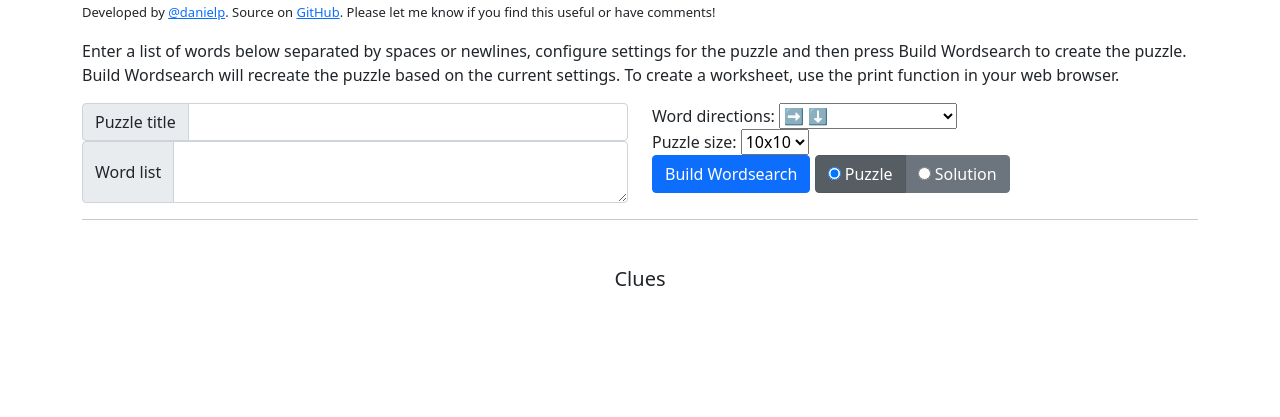
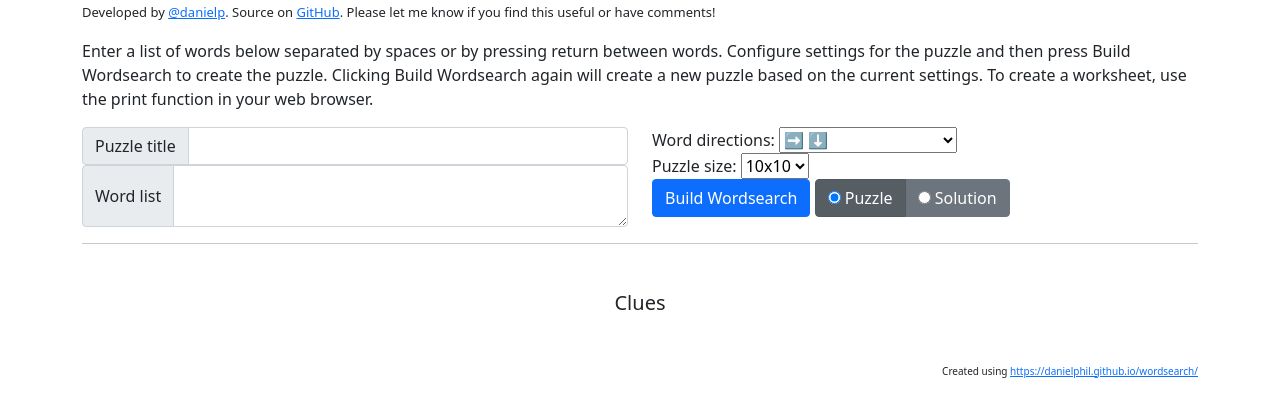
Before and after one commit to danielphil/wordsearch, a website built with webpack: page docs/index.html in a window 1280 px wide. Shown: the part 53-470 px from the top of the page. Built offline with nearby package versions, Linux system fonts and the light colour scheme.

Commit message:
Fixing up text, stopping the <hr> before the puzzle from appearing in printouts and adding a small credits link to the printed puzzle

```diff
--- a/docs/index.html
+++ b/docs/index.html
@@ -24,6 +24,13 @@
         }
         .credits {
             font-size: small;
+        }
+        .smallcredits {
+            font-size: x-small;
+            display: table;
+            margin-top: 3em;
+            margin-left: auto;
+            margin-right: 0px;
         }
     </style>
     <title>Wordsearch Puzzle Generator</title>
@@ -130,8 +137,8 @@
                 <h1>Wordsearch Puzzle Generator</h1>
                 <p class="credits">Developed by <a href="https://twitter.com/danielp">@danielp</a>. Source on <a href="https://github.com/danielphil/wordsearch">GitHub</a>. Please let me know if you find this useful or have comments!</p>
                 <p>
-                    Enter a list of words below separated by spaces or newlines, configure settings for the puzzle and then press Build Wordsearch
-                    to create the puzzle. Build Wordsearch will recreate the puzzle based on the current settings.
+                    Enter a list of words below separated by spaces or by pressing return between words. Configure settings for the puzzle and then press Build Wordsearch
+                    to create the puzzle. Clicking Build Wordsearch again will create a new puzzle based on the current settings.
                     To create a worksheet, use the print function in your web browser.
                 </p>
             </div>
@@ -174,7 +181,7 @@
                   </div>
             </div>
         </div>
-        <hr/>
+        <hr class="d-print-none"/>
         <h1 id="puzzleTitleDisplay"></h1>
         <div id="output"></div>
         <p class="lead" id="clues">Clues</p>
@@ -188,6 +195,7 @@
                 </div>
             </div>
         </div>
+        <p class="smallcredits">Created using <a href="https://danielphil.github.io/wordsearch/">https://danielphil.github.io/wordsearch/</a></p>
     </div>
 </body>
 </html>
```
